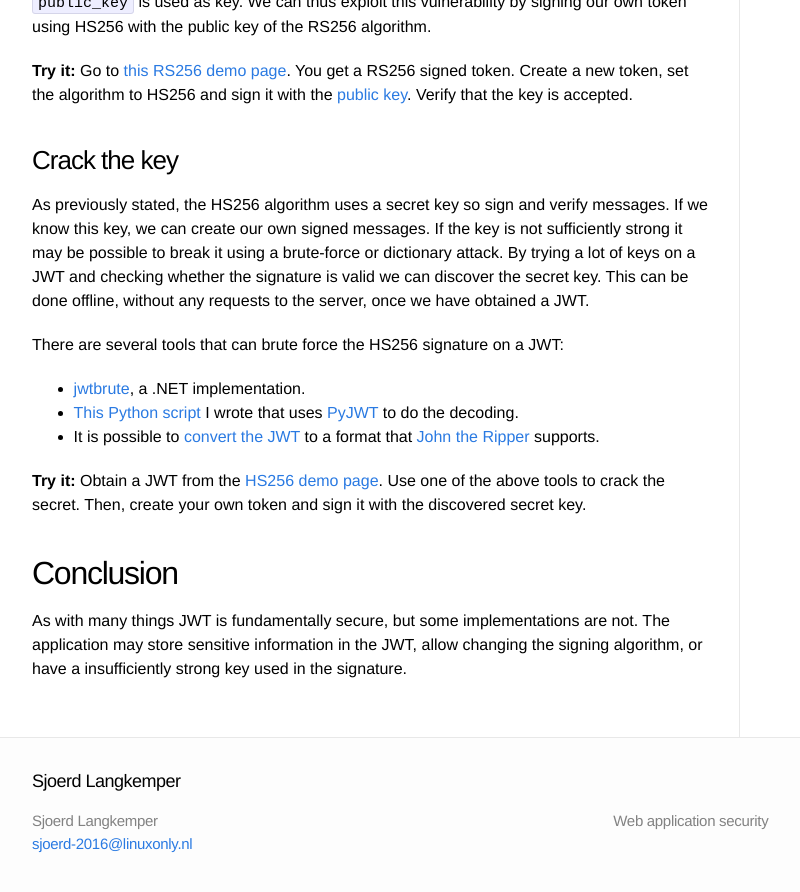
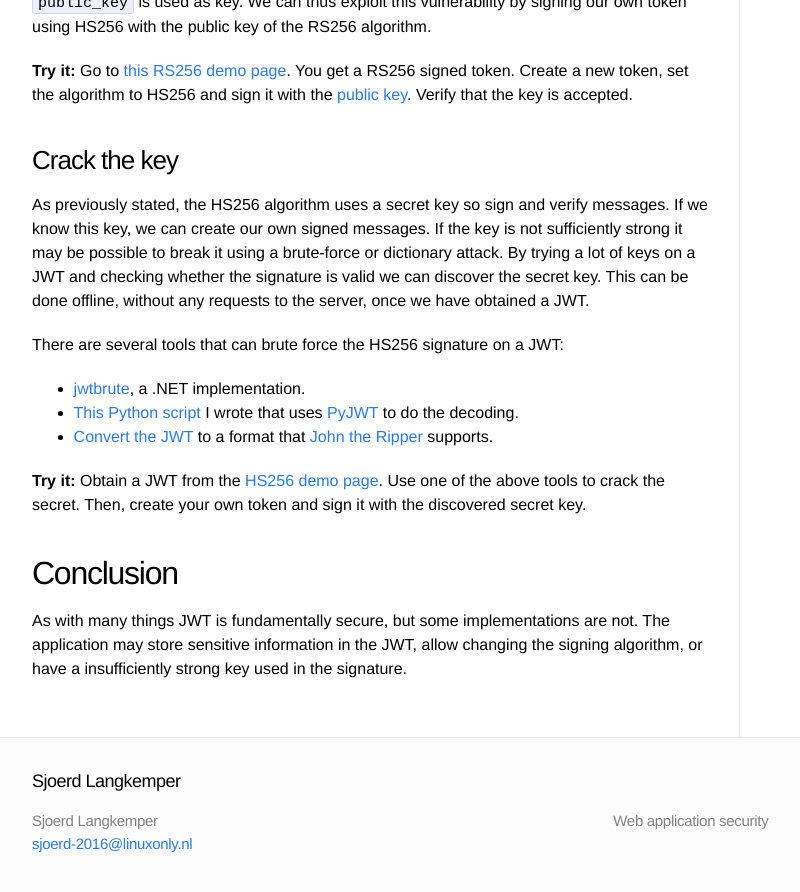
Before and after one commit to Sjord/Sjord.github.io, a Jekyll site: the page built from _posts/2016-09-19-attacking-jwt-authentication.md, in a window 1280 px wide and 900 px high, scrolled down 2469 px. Shown: the top 892 px of the window, without its empty margins (108-908 px from the left). Built offline with Jekyll 4.4.1, drawn with Linux system fonts in a browser that asks for light colours.

Commit message:
Improve list

```diff
--- a/_posts/2016-09-19-attacking-jwt-authentication.md
+++ b/_posts/2016-09-19-attacking-jwt-authentication.md
@@ -72,9 +72,10 @@
 As previously stated, the HS256 algorithm uses a secret key so sign and verify messages. If we know this key, we can create our own signed messages. If the key is not sufficiently strong it may be possible to break it using a brute-force or dictionary attack. By trying a lot of keys on a JWT and checking whether the signature is valid we can discover the secret key. This can be done offline, without any requests to the server, once we have obtained a JWT.
 
 There are several tools that can brute force the HS256 signature on a JWT:
+
 * [jwtbrute](https://github.com/jmaxxz/jwtbrute), a .NET implementation.
 * [This Python script](https://github.com/Sjord/jwtcrack/blob/master/crackjwt.py) I wrote that uses [PyJWT](https://github.com/jpadilla/pyjwt) to do the decoding.
-* It is possible to [convert the JWT](https://github.com/Sjord/jwtcrack/blob/master/jwt2john.py) to a format that [John the Ripper](https://github.com/magnumripper/JohnTheRipper) supports.
+* [Convert the JWT](https://github.com/Sjord/jwtcrack/blob/master/jwt2john.py) to a format that [John the Ripper](https://github.com/magnumripper/JohnTheRipper) supports.
 
 **Try it:** Obtain a JWT from the [HS256 demo page](http://demo.sjoerdlangkemper.nl/jwtdemo/hs256.php). Use one of the above tools to crack the secret. Then, create your own token and sign it with the discovered secret key.
 
```
